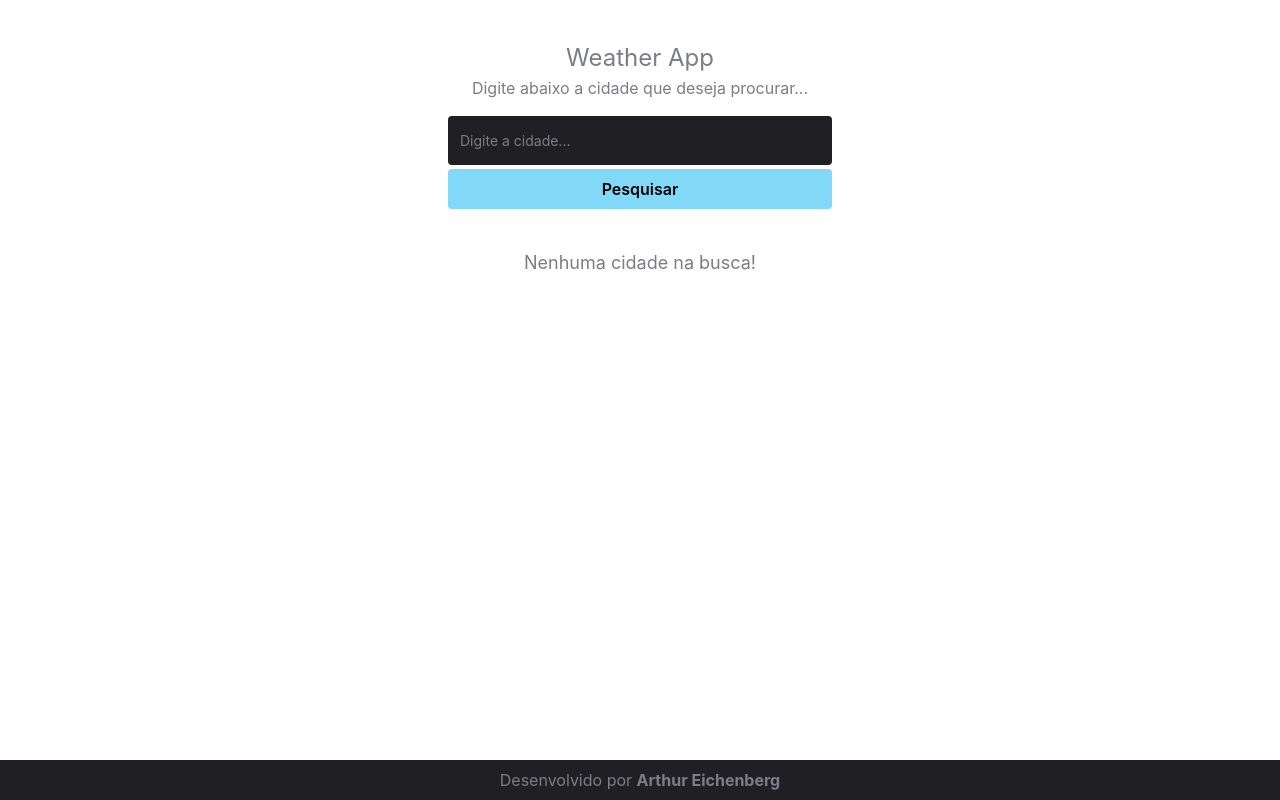
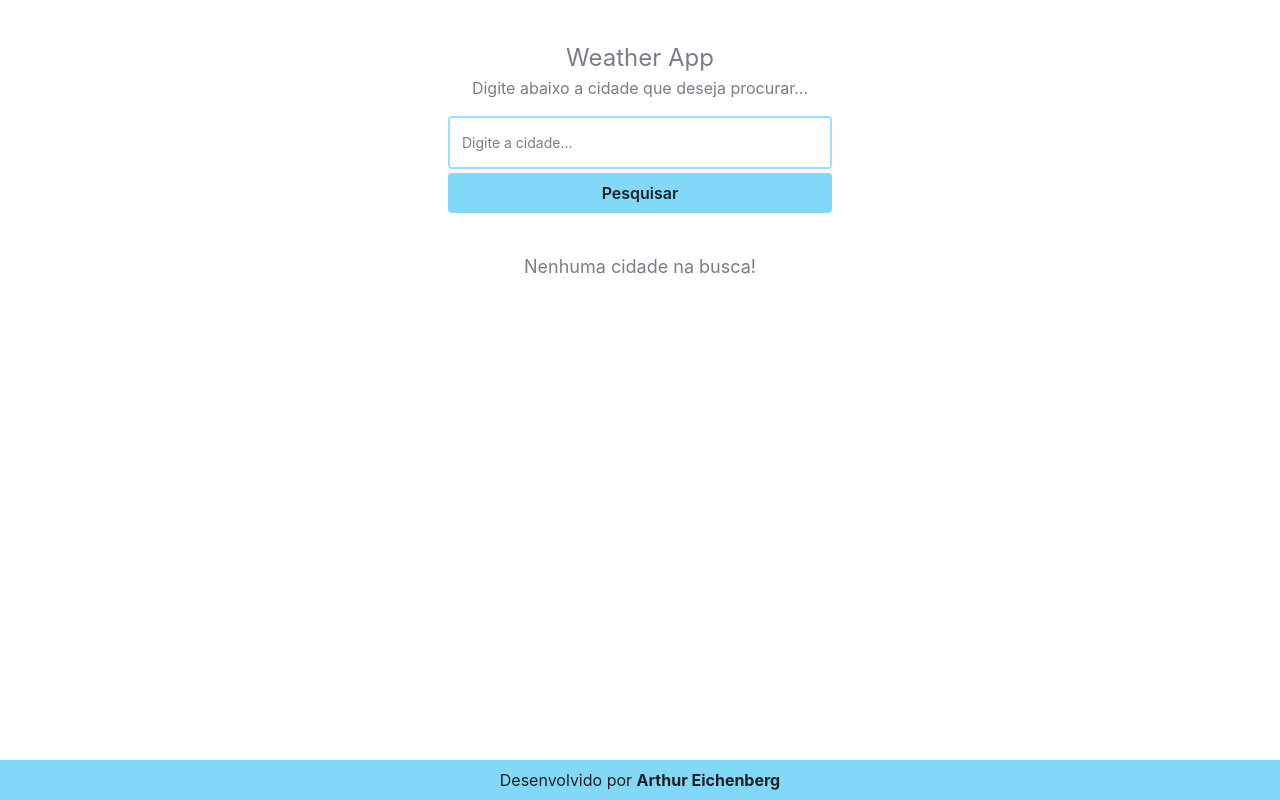
Before and after one commit to Kod4Dev/Weather-App, a React (Create React App) app: page / in a window 1280 px wide. Built offline with nearby package versions, Linux system fonts and the light colour scheme.

Commit message:
Att - layout

```diff
--- a/public/index.html
+++ b/public/index.html
@@ -10,34 +10,13 @@
       content="Web site created using create-react-app"
     />
     <link rel="apple-touch-icon" href="%PUBLIC_URL%/logo192.png" />
-    <!--
-      manifest.json provides metadata used when your web app is installed on a
-      user's mobile device or desktop. See https://developers.google.com/web/fundamentals/web-app-manifest/
-    -->
+
     <link rel="manifest" href="%PUBLIC_URL%/manifest.json" />
-    <!--
-      Notice the use of %PUBLIC_URL% in the tags above.
-      It will be replaced with the URL of the `public` folder during the build.
-      Only files inside the `public` folder can be referenced from the HTML.
 
-      Unlike "/favicon.ico" or "favicon.ico", "%PUBLIC_URL%/favicon.ico" will
-      work correctly both with client-side routing and a non-root public URL.
-      Learn how to configure a non-root public URL by running `npm run build`.
-    -->
-    <title>React App</title>
+    <title>Weather App</title>
   </head>
   <body>
     <noscript>You need to enable JavaScript to run this app.</noscript>
     <div id="root"></div>
-    <!--
-      This HTML file is a template.
-      If you open it directly in the browser, you will see an empty page.
-
-      You can add webfonts, meta tags, or analytics to this file.
-      The build step will place the bundled scripts into the <body> tag.
-
-      To begin the development, run `npm start` or `yarn start`.
-      To create a production bundle, use `npm run build` or `yarn build`.
-    -->
   </body>
 </html>
--- a/src/Footer.js
+++ b/src/Footer.js
@@ -1,6 +1,6 @@
 export function FooterComponent() {
     return(
-        <div className="bg-gray-800 fixed bottom-0 w-full h-10 flex items-center justify-center text-gray-400">
+        <div className="bg-cyan-500 fixed bottom-0 w-full h-10 flex items-center justify-center text-gray-800">
             <span>Desenvolvido por <a href="https://github.com/Kod4Dev" target="_blank" className="font-bold hover:text-cyan-300">Arthur Eichenberg</a></span>
         </div>
     )
--- a/src/Search.js
+++ b/src/Search.js
@@ -12,14 +12,11 @@ export function Search() {
         .then(response => response.json())
         .then(data => {
             const { main, name, sys, weather, coord, dt } = data
-            console.log(data)
-
             const dateToday = new Date(dt * 1000);
-
             if(weather != undefined) {
                 const icon = `https://s3-us-west-2.amazonaws.com/s.cdpn.io/162656/${weather[0]["icon"]}.svg`;
                 setCidade(`
-                    <div class='text-center text-gray-400 flex flex-col items-center justify-center'>
+                    <div class='text-center text-gray-500 flex flex-col items-center justify-center'>
                         <p>Temperatura Atual: <span class='font-bold'>${main.temp} ºC</span></p>
                         <p>Lat: <span class='font-bold'>${coord.lat} | Long: ${coord.lon}</span></p>
                         <p>Data: <span class='font-bold'>${dateToday.toLocaleDateString('pt-br')}</span></p>
@@ -40,14 +37,14 @@ export function Search() {
                 <h2 className="font-sans text-gray-400 mt-[40px] text-xl">Weather App</h2>
                 <p className="font-sans text-gray-400 mb-4 tex-md">Digite abaixo a cidade que deseja procurar...</p>
                 <form onSubmit={(e) => searchInput(e)} className="flex flex-col justify-center items-center mb-10">
-                    <input type="text" name="searchInput" placeholder="Digite a cidade..." className="w-full bg-gray-800 flex-1 text-gray-100 text-xs placeholder:text-gray-400 outline-none flex items-center h-12 gap-3 py-4 px-3 rounded focus-within:ring-2 ring-cyan-300"/>
-                    <input type="submit" value="Pesquisar" className='py-2 px-2 bg-cyan-500 rounded font-semibold text-black text-sm w-full transition-colors hover:bg-cyan-300 focus:ring-2 ring-white mt-1' />
+                    <input type="text" name="searchInput" placeholder="Digite a cidade..." className="w-full border-2 border-cyan-300 flex-1 text-gray-800 text-xs placeholder:text-gray-400 outline-none flex items-center h-12 gap-3 py-4 px-3 rounded focus-within:ring-2 ring-cyan-500"/>
+                    <input type="submit" value="Pesquisar" className='py-2 px-2 bg-cyan-500 rounded font-semibold text-gray-800 text-sm w-full transition-colors hover:bg-cyan-300 focus:ring-2 ring-white mt-1' />
                 </form>
             </div>
             {
                 (cidade != "")?
-                <div className="text-center w-[50%] m-auto rounded">
-                    <h2 className="text-md text-gray-400 mb-5">Sua busca retornou...</h2>
+                <div className="text-center w-[50%] m-auto rounded shadow-lg bg-cyan-300">
+                    <h2 className="text-md text-gray-500 mb-5">Sua busca retornou...</h2>
                     <div dangerouslySetInnerHTML={{__html: cidade}} />
                 </div>:
                 <div className="text-center text-md text-gray-400 ">Nenhuma cidade na busca!</div>
--- a/tailwind.config.js
+++ b/tailwind.config.js
@@ -19,6 +19,7 @@ module.exports = {
       gray: {
         900: '#121214',
         800: '#202024',
+        500: '#2f2f33',
         400: '#7C7C8A',
         200: '#C4C4CC',
         100: '#E1E1E6',
```
